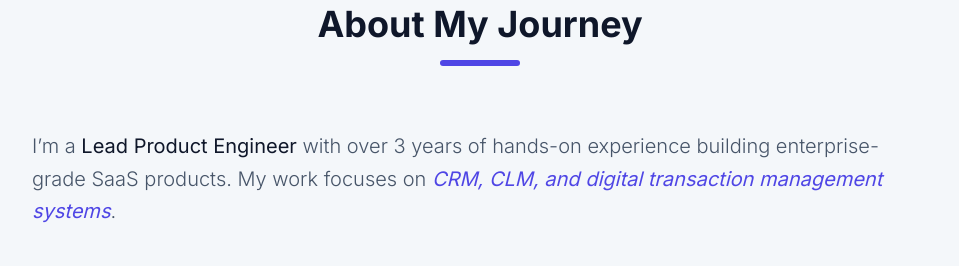
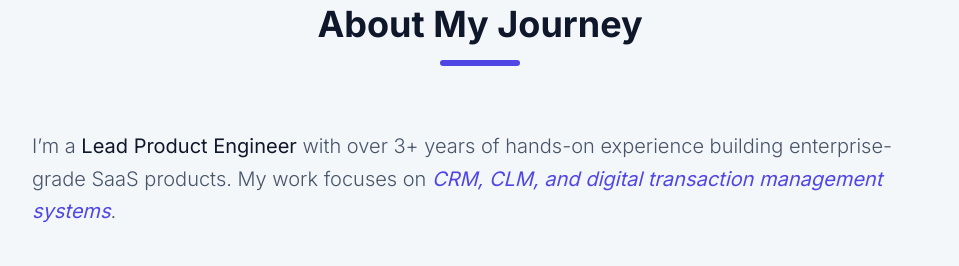
Before and after one commit to rggarg/portfolio, a React (Vite) app: page / in a window 1280 px wide. Shown: the part 960-1226 px from the top of the page, without its empty margins (160-1119 px from the left). Built offline with nearby package versions, Linux system fonts and the light colour scheme.

Commit message:
Update App component: correct experience description to reflect over 3+ years of experience in SaaS product development.

```diff
--- a/App.tsx
+++ b/App.tsx
@@ -236,7 +236,7 @@ export default function App() {
             </div>
             <div className="space-y-8 text-xl text-slate-600 dark:text-slate-400 leading-relaxed font-light">
               <p>
-                I’m a <span className="text-slate-900 dark:text-white font-normal">Lead Product Engineer</span> with over 3 years of hands-on experience building enterprise-grade SaaS products. My work focuses on <span className="text-indigo-600 dark:text-indigo-400 font-normal italic">CRM, CLM, and digital transaction management systems</span>.
+                I’m a <span className="text-slate-900 dark:text-white font-normal">Lead Product Engineer</span> with over 3+ years of hands-on experience building enterprise-grade SaaS products. My work focuses on <span className="text-indigo-600 dark:text-indigo-400 font-normal italic">CRM, CLM, and digital transaction management systems</span>.
               </p>
               <p>
                 Currently, I lead the development of core product modules at Legitt AI, including complex CRM workflows and high-compliance eSignature solutions. I work closely with stakeholders to translate business requirements into <span className="text-slate-900 dark:text-white font-normal">scalable, reliable, and user-friendly systems</span>.
--- a/constants.tsx
+++ b/constants.tsx
@@ -50,7 +50,7 @@ export const EXPERIENCE: Experience = {
 export const PROJECTS: Project[] = [
   {
     title: "AI-driven CLM & CRM",
-    tech: "Node.js, Express.js, AWS, React",
+    tech: "MERN Stack, Redis, AWS",
     icon: "cpu",
     link: "https://legittai.com",
     description: [
```
